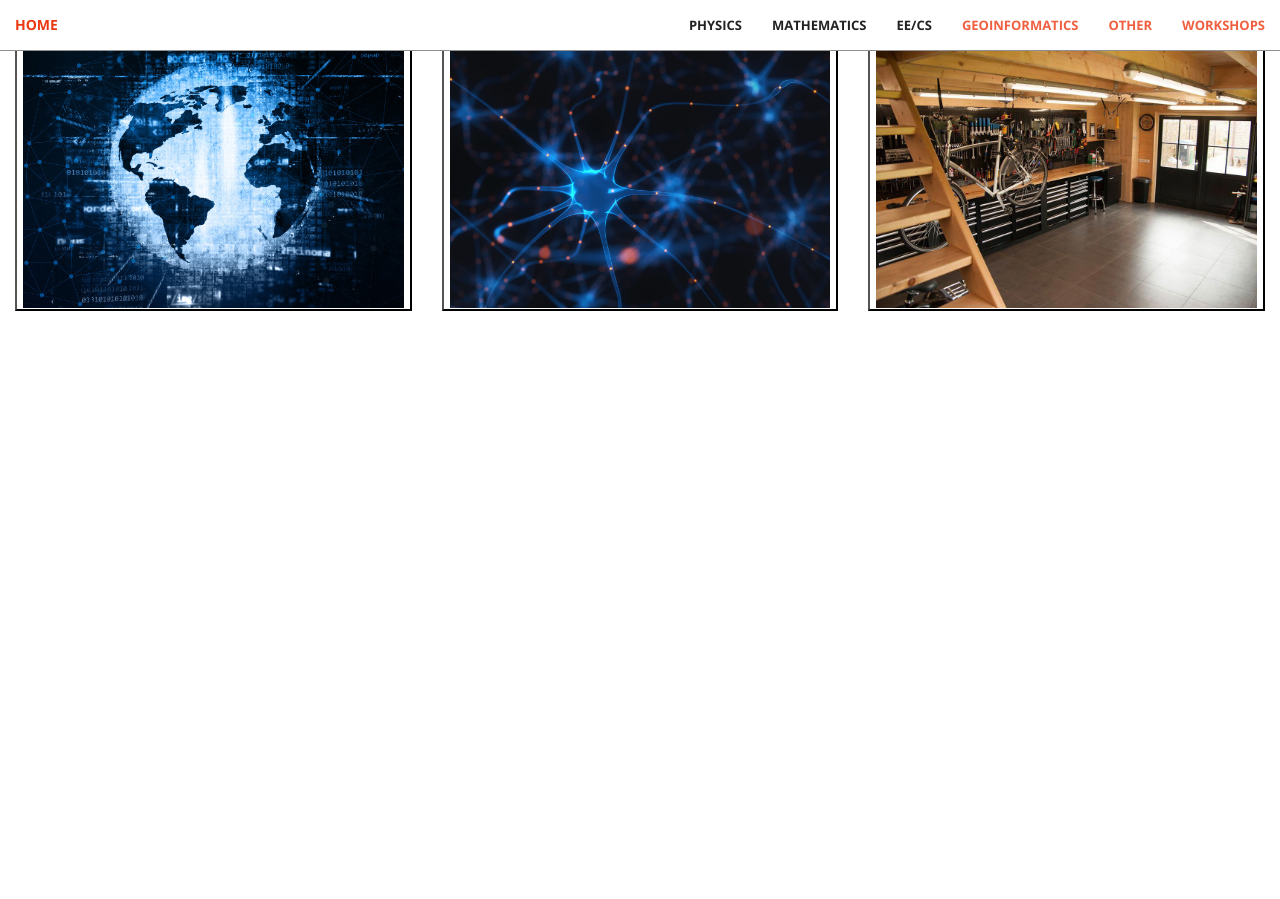
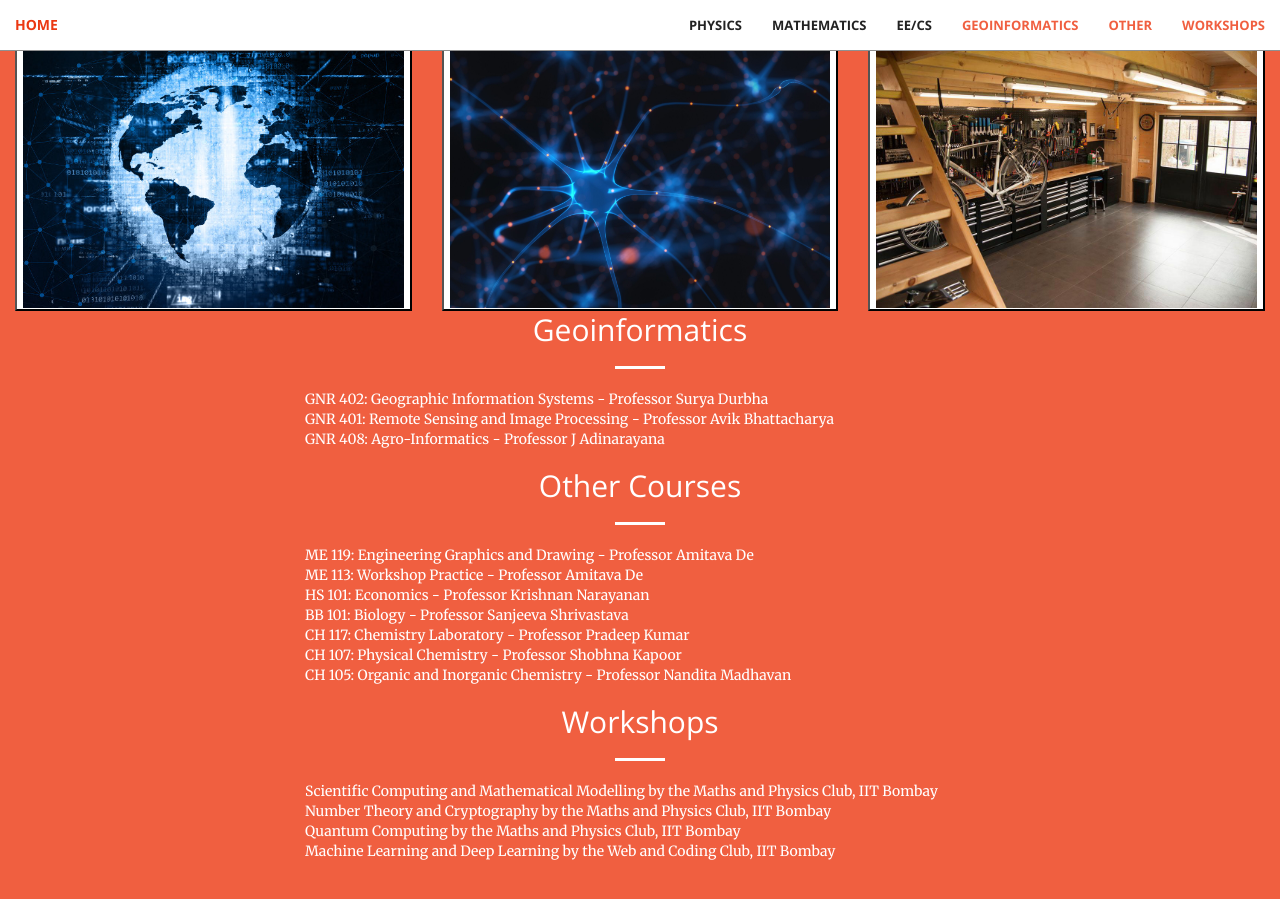
Before and after one commit to aravindbharathi/aravindbharathi.github.io, a Jekyll site: the page courses/index.html, which Jekyll copies as it is, in a window 1280 px wide and 900 px high, scrolled down 2104 px. Built offline with Jekyll 4.4.1, drawn with Linux system fonts in a browser that asks for light colours; before the commit the page ends 2417 px from its top, so only the background shows below that; some of the changed text lies outside the part shown.

Commit message:
Update index.html

```diff
--- a/courses/index.html
+++ b/courses/index.html
@@ -196,7 +196,7 @@
                   </div>
                     </p>
                   <div id="myDIV3">
-                    <h2 class="section-heading">Computer Science and Electrical Engineering</h2>
+                    <h2 class="section-heading">Electrical Engineering and Computer Science</h2>
                     <hr class="light">
                     <p class="text-faded">
                     <ul align="left">
@@ -271,7 +271,7 @@
         </div>
     </section>
 
-<!--    <section class="bg-primary" id="talks2">
+    <section class="bg-primary" id="talks2">
         <div class="container">
             <div class="row">
                 <div class="col-lg-8 col-lg-offset-2 text-center">
@@ -318,7 +318,7 @@
           </div>
        </div>
       </div>
-    </section>-->
+    </section>
 
     <!-- jQuery -->
     <script src="/js/jquery.js"></script>
```
